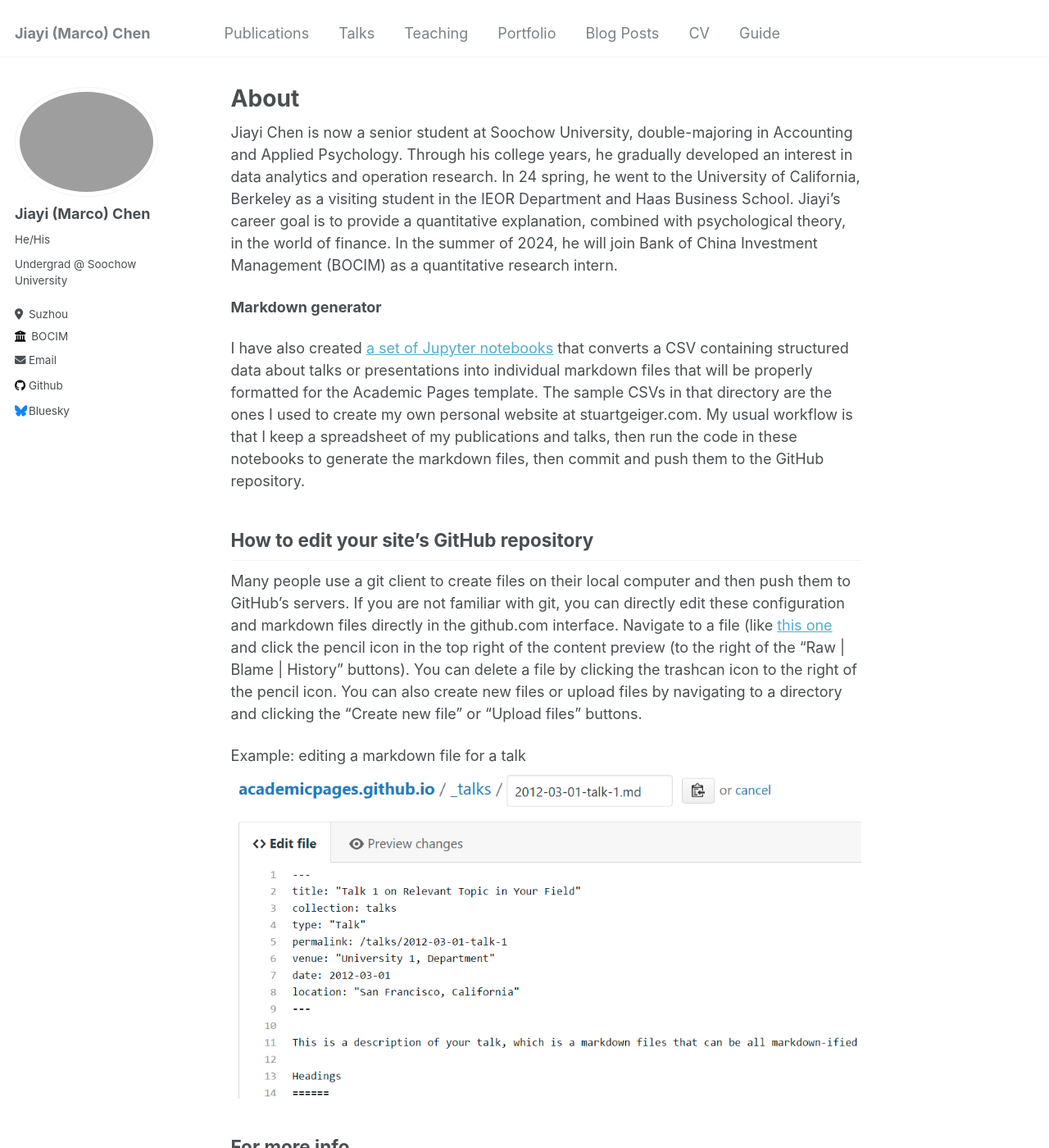
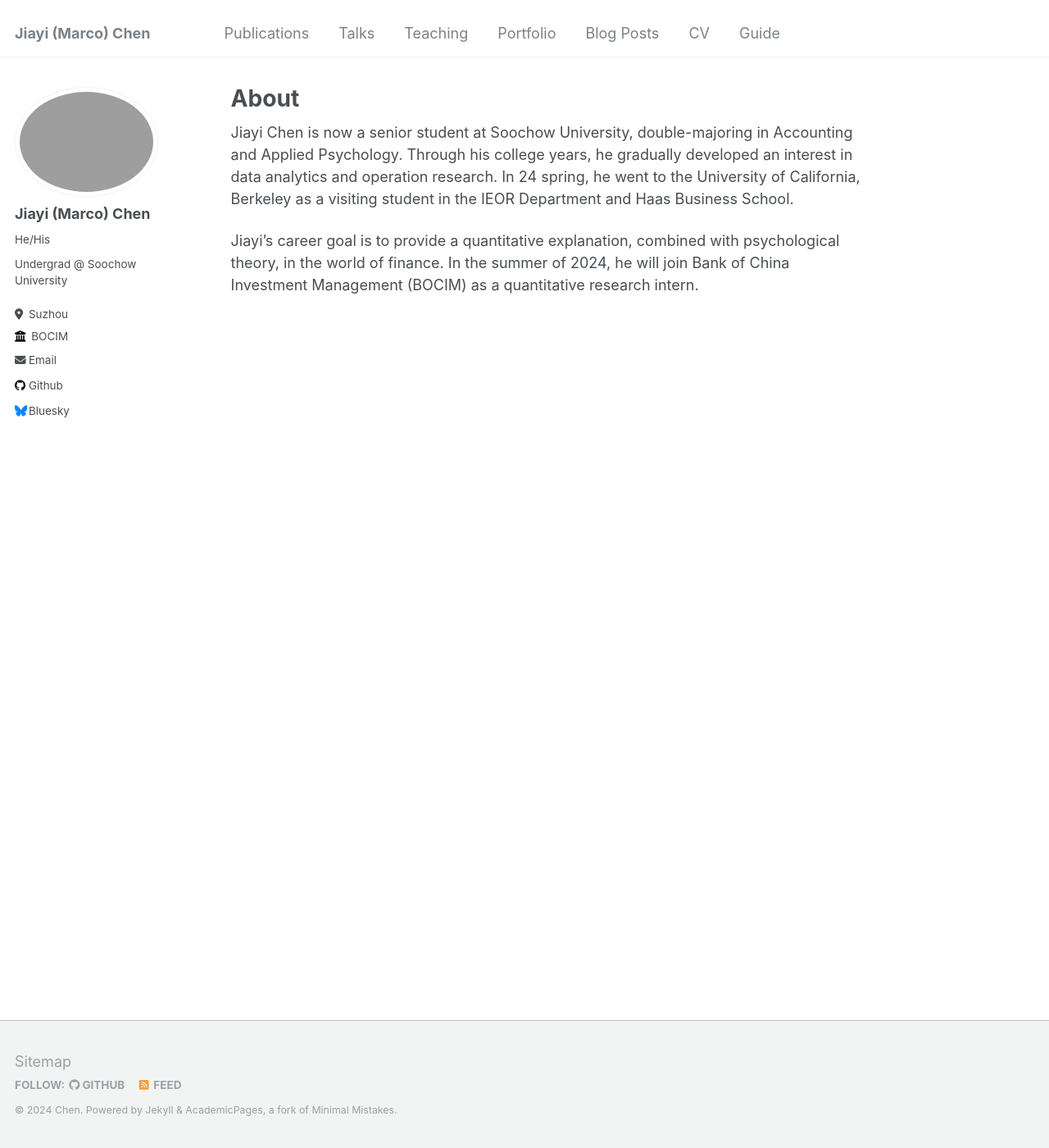
Before and after one commit to marcochen0720/marcochen0720.github.io, a Jekyll site: the page built from _pages/about.md, in a window 1280 px wide and 1400 px high. Shown: the whole window at 82% size. Built offline with Jekyll 4.4.1, drawn with Linux system fonts in a browser that asks for light colours; some of the changed text lies outside the part shown.

Commit message:
Update about.md

```diff
--- a/_pages/about.md
+++ b/_pages/about.md
@@ -8,22 +8,5 @@
 ---
 
 Jiayi Chen is now a senior student at Soochow University, double-majoring in Accounting and Applied Psychology. Through his college years, he gradually developed an interest in data analytics and operation research. In 24 spring, he went to the University of California, Berkeley as a visiting student in the IEOR Department and Haas Business School.
+
 Jiayi's career goal is to provide a quantitative explanation, combined with psychological theory, in the world of finance. In the summer of 2024, he will join Bank of China Investment Management (BOCIM) as a quantitative research intern.
-
-
-
-**Markdown generator**
-
-I have also created [a set of Jupyter notebooks](https://github.com/academicpages/academicpages.github.io/tree/master/markdown_generator
-) that converts a CSV containing structured data about talks or presentations into individual markdown files that will be properly formatted for the Academic Pages template. The sample CSVs in that directory are the ones I used to create my own personal website at stuartgeiger.com. My usual workflow is that I keep a spreadsheet of my publications and talks, then run the code in these notebooks to generate the markdown files, then commit and push them to the GitHub repository.
-
-How to edit your site's GitHub repository
-------
-Many people use a git client to create files on their local computer and then push them to GitHub's servers. If you are not familiar with git, you can directly edit these configuration and markdown files directly in the github.com interface. Navigate to a file (like [this one](https://github.com/academicpages/academicpages.github.io/blob/master/_talks/2012-03-01-talk-1.md) and click the pencil icon in the top right of the content preview (to the right of the "Raw | Blame | History" buttons). You can delete a file by clicking the trashcan icon to the right of the pencil icon. You can also create new files or upload files by navigating to a directory and clicking the "Create new file" or "Upload files" buttons.
-
-Example: editing a markdown file for a talk
-![Editing a markdown file for a talk](/images/editing-talk.png)
-
-For more info
-------
-More info about configuring Academic Pages can be found in [the guide](https://academicpages.github.io/markdown/). The [guides for the Minimal Mistakes theme](https://mmistakes.github.io/minimal-mistakes/docs/configuration/) (which this theme was forked from) might also be helpful.
```
